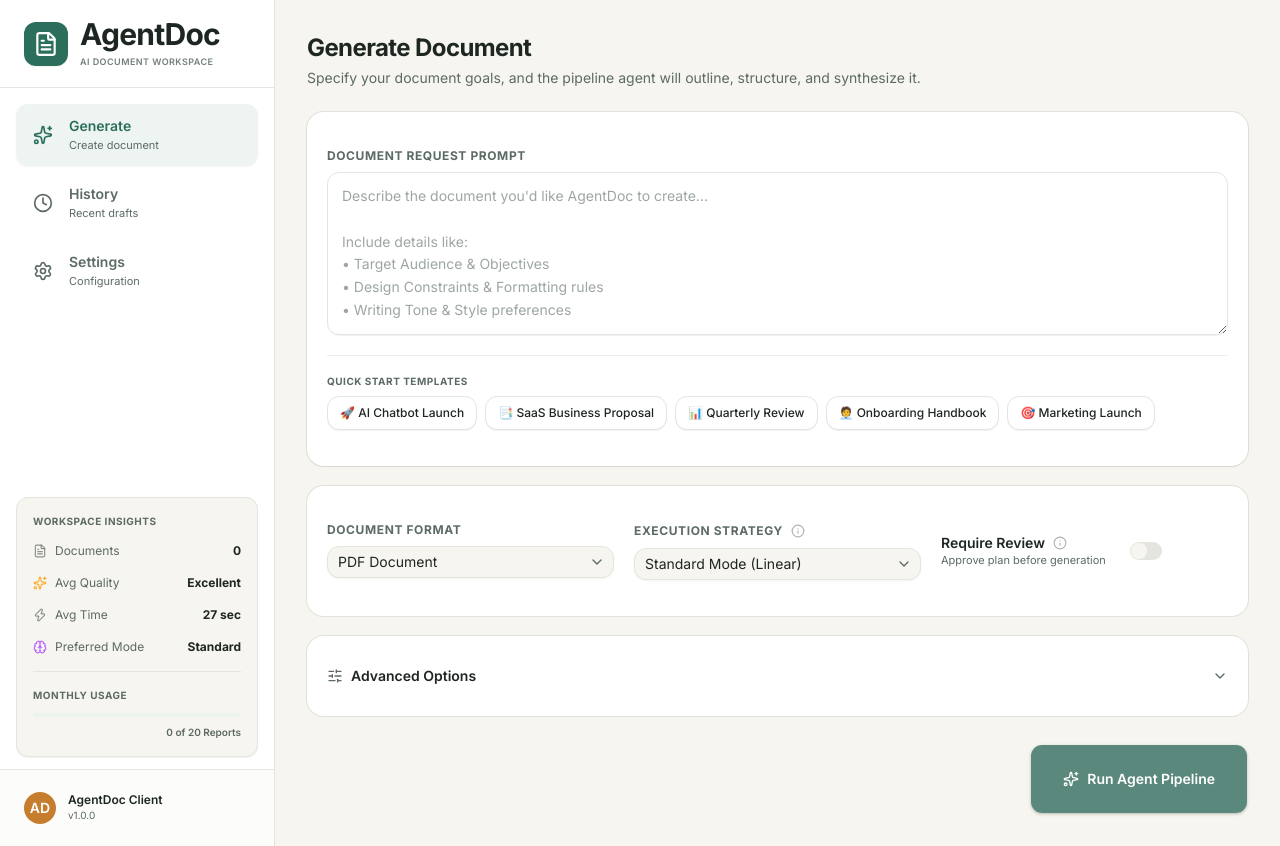
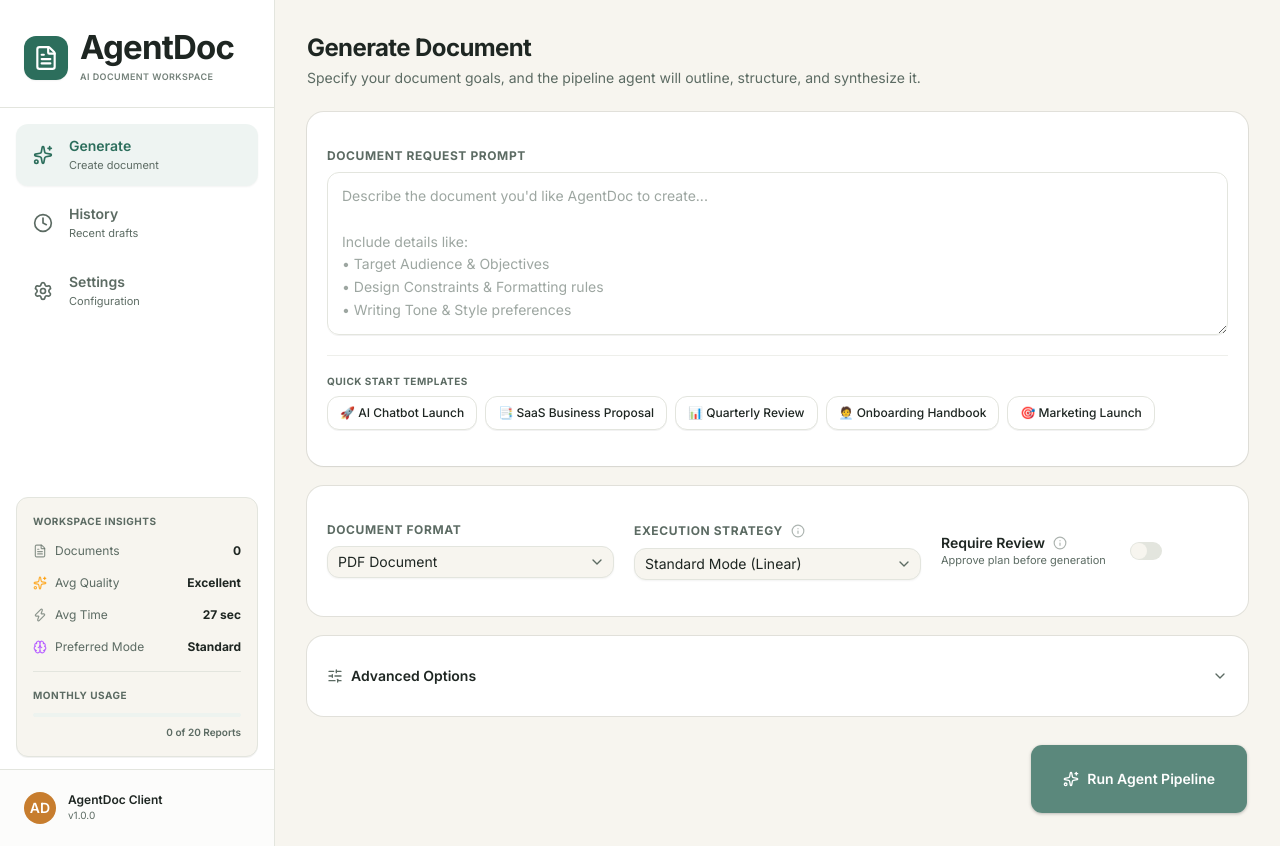
Before and after one commit to ishanbhattacharjee12/AgentDoc-Autonomous-AI-Document-Workspace, a React (Vite) app in the folder frontend-react/: page /generate in a window 1280 px wide. Built offline with nearby package versions, Linux system fonts and the light colour scheme.

Commit message:
style(ui): improve sidebar brand placement by adding top padding and slightly increasing wordmark size

```diff
--- a/frontend-react/src/components/layout/Sidebar/Sidebar.tsx
+++ b/frontend-react/src/components/layout/Sidebar/Sidebar.tsx
@@ -109,12 +109,12 @@ export const Sidebar: React.FC<SidebarProps> = ({
         }`}
       >
         {/* Logo Section */}
-        <div className="hidden md:flex h-[88px] items-center gap-3 px-6 border-b border-border">
+        <div className="hidden md:flex h-[108px] items-center gap-3 px-6 pt-5 pb-3 border-b border-border">
           <div className="flex h-11 w-11 items-center justify-center rounded-lg bg-primary text-primary-foreground shrink-0 shadow-xs">
             <FileText className="h-6.5 w-6.5" />
           </div>
           <div className="flex flex-col justify-center min-w-0">
-            <span className="font-extrabold text-foreground tracking-tight text-[30px] block leading-none">AgentDoc</span>
+            <span className="font-extrabold text-foreground tracking-tight text-[33px] block leading-none">AgentDoc</span>
             <span className="text-[9px] text-muted-foreground/85 font-semibold uppercase tracking-wider mt-1.5 block truncate">AI Document Workspace</span>
           </div>
         </div>
```
